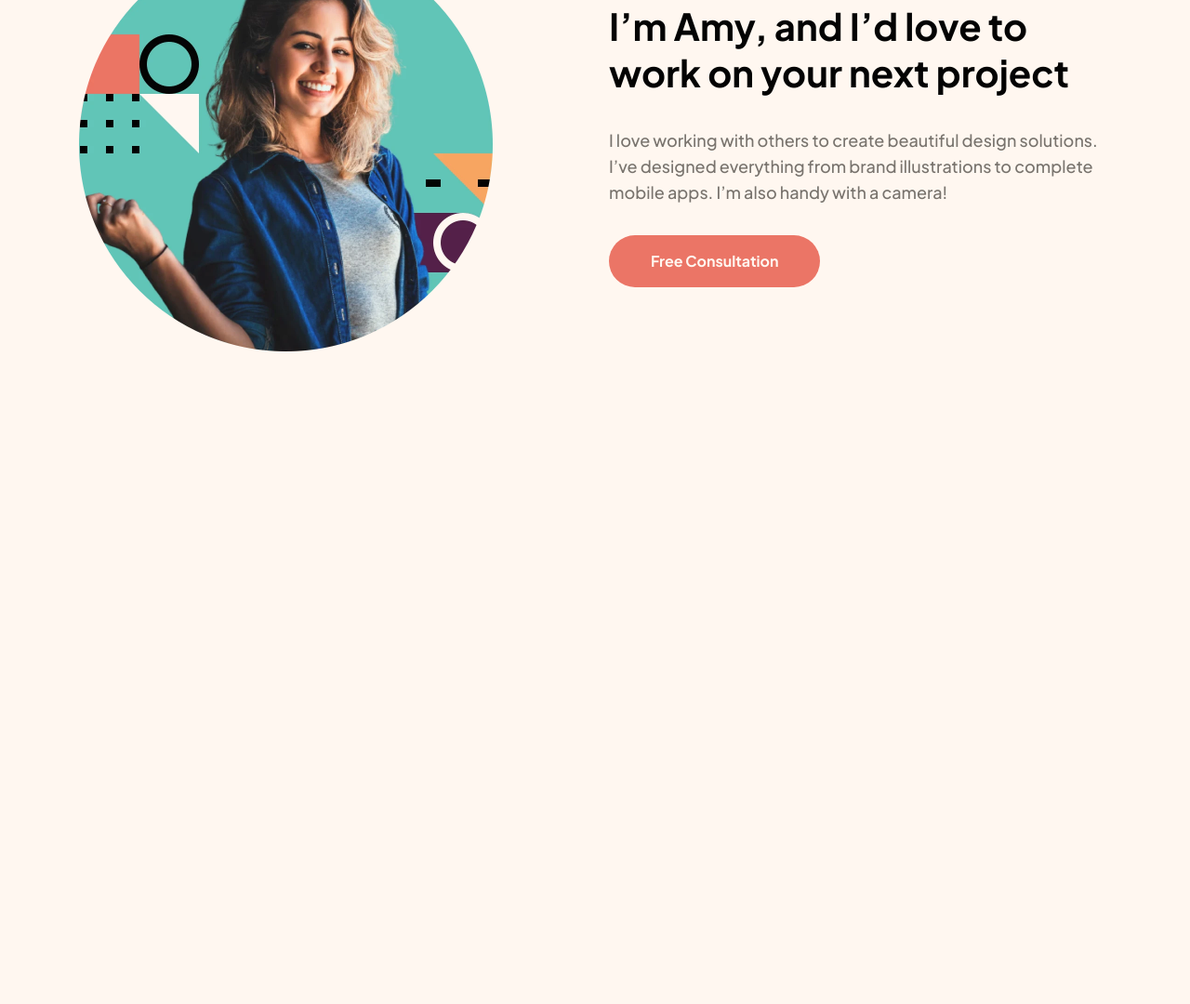
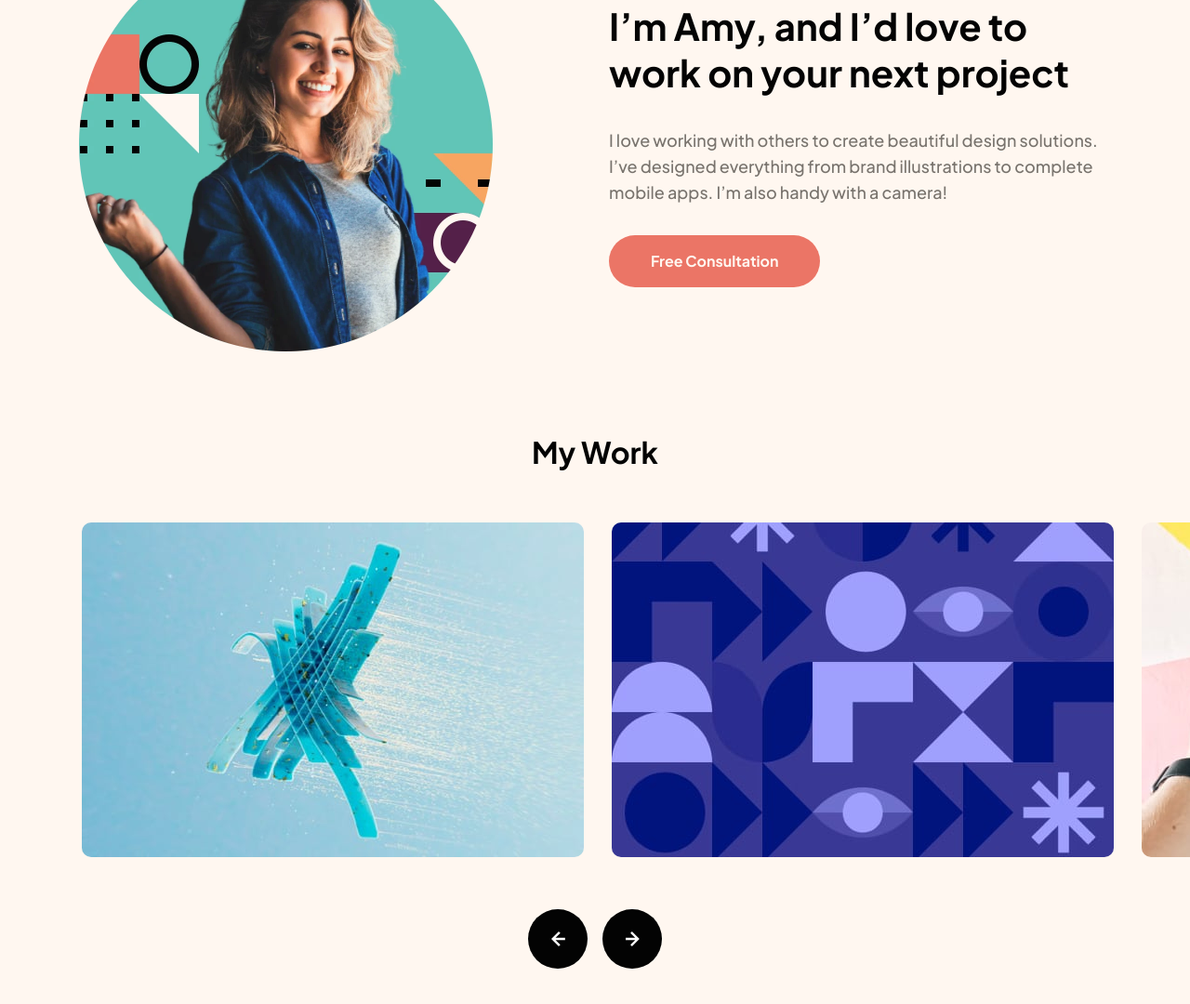
Before and after one commit to enriquesamudio99/fm-single-page-design-portfolio, a plain HTML site: page index.html in a window 1280 px wide. Shown: the part 960-2040 px from the top of the page at 93% size. Before the commit the page ends 1338 px from the top, so only its background shows below. Drawn offline with Linux system fonts and the light colour scheme.

```diff
--- /dev/null
+++ b/assets/scripts/scripts.js
@@ -0,0 +1,35 @@
+const worksGrid = document.getElementById("worksGrid");
+const leftArrow = document.getElementById("leftArrow");
+const rightArrow = document.getElementById("rightArrow");
+
+document.addEventListener("DOMContentLoaded", () => {
+
+    leftArrow.addEventListener("click", () => scroll("left"));
+    rightArrow.addEventListener("click", () => scroll("right"));
+    document.addEventListener("keyup", (e) => scrollByKeyboard(e));
+
+});
+
+const scroll = (direction) => {
+
+    if (direction === 'left') {
+        worksGrid.scrollLeft -= 300;
+    } else {
+        worksGrid.scrollLeft += 300;
+    }
+
+}
+
+const scrollByKeyboard = (e) => {
+
+    if(e.key === "ArrowLeft" || e.key === "ArrowRight") {
+
+        if (e.key === 'ArrowLeft') {
+            worksGrid.scrollLeft -= 300;
+        } else {
+            worksGrid.scrollLeft += 300;
+        }
+
+    }
+
+}
--- a/assets/styles/styles.css
+++ b/assets/styles/styles.css
@@ -91,6 +91,10 @@ button {
 a {
     text-decoration: none;
     color: var(--clr-black);
+}
+
+ul, ol {
+    list-style: none;
 }
 
 h1 {
@@ -459,8 +463,111 @@ h1 {
     }
 }
 
-@media (width >= 768px) {
+@media (width >= 1200px) {
     .about__btn {
         margin: 2rem 0 0;
     }
 }
+
+/* Works */
+.works {
+    margin-top: 6.25rem;
+}
+
+@media (width >= 768px) {
+    .works {
+        margin-top: 7.5rem;
+    }
+}
+
+@media (width >= 1200px) {
+    .works {
+        margin-top: 5.5rem;
+    }
+}
+
+.works__title {
+    text-align: center;
+    font-size: var(--fs-heading-xs);
+    line-height: var(--lh-heading-xs);
+}
+
+@media (width >= 768px) {
+    .works__title {
+        font-size: var(--fs-heading-md);
+        line-height: var(--lh-heading-md);
+    }
+}
+
+.works__grid {
+    margin-top: 2rem;
+    padding: 0 5.5rem;
+    display: flex;
+    align-items: center;
+    gap: .9375rem;
+    overflow-x: scroll;
+    scroll-snap-type: x mandatory;
+    scroll-behavior: smooth;
+    -ms-overflow-style: none;
+    scrollbar-width: none;
+}
+
+.works__grid::-webkit-scrollbar {
+    display: none;
+}
+
+@media (width >= 768px) {
+    .works__grid {
+        margin-top: 3.5rem;
+        gap: 1.875rem;
+    }
+}
+
+.work {
+    scroll-snap-align: center;
+}
+
+.work__container {
+    width: 270px;
+    height: 180px;
+    cursor: pointer;
+}
+
+@media (width >= 768px) {
+    .work__container {
+        width: 540px;
+        height: 360px;
+    }
+}
+
+.work__img {
+    width: 100%;
+    height: 100%;
+    object-fit: cover;
+    border-radius: 10px;
+}
+
+.works__options {
+    margin-top: 3.5rem;
+    display: flex;
+    align-items: center;
+    justify-content: center;
+    column-gap: 1rem;
+    /* Quitar */
+    margin-bottom: 2.5rem;
+}
+
+.works__option {
+    width: 4rem;
+    height: 4rem;
+    background-color: var(--clr-black);
+    border-radius: 50%;
+    display: flex;
+    align-items: center;
+    justify-content: center;
+    transition: background-color .2s ease-in-out;
+}
+
+.works__option:hover {
+    background-color: var(--clr-galactic-blue);
+}
--- a/index.html
+++ b/index.html
@@ -83,15 +83,51 @@
                 </div>
             </div>
         </section>
+
+        <section class="works">
+            <div class="works__container">
+                <h2 class="works__title">My Work</h2>
+                <ul class="works__grid" id="worksGrid">
+                    <li class="work">
+                        <div class="work__container">
+                            <img src="./assets/images/image-slide-1.jpg" alt="Slide Image 1" class="work__img">
+                        </div>
+                    </li>
+                    <li class="work">
+                        <div class="work__container">
+                            <img src="./assets/images/image-slide-2.jpg" alt="Slide Image 2" class="work__img">
+                        </div>
+                    </li>
+                    <li class="work">
+                        <div class="work__container">
+                            <img src="./assets/images/image-slide-3.jpg" alt="Slide Image 3" class="work__img">
+                        </div>
+                    </li>
+                    <li class="work">
+                        <div class="work__container">
+                            <img src="./assets/images/image-slide-4.jpg" alt="Slide Image 4" class="work__img">
+                        </div>
+                    </li>
+                    <li class="work">
+                        <div class="work__container">
+                            <img src="./assets/images/image-slide-5.jpg" alt="Slide Image 5" class="work__img">
+                        </div>
+                    </li>
+                </ul>
+                <div class="works__options">
+                    <button type="button" class="works__option" id="leftArrow">
+                        <img src="./assets/images/icon-arrow-left.svg" alt="Arrow Left Icon" class="works__option-img">
+                    </button>
+                    <button type="button" class="works__option" id="rightArrow">
+                        <img src="./assets/images/icon-arrow-right.svg" alt="Arrow Right Icon" class="works__option-img">
+                    </button>
+                </div>
+            </div>
+        </section>
+
     </main>
-<!--
 
-    I’m Amy, and I’d love to work on your next project
-
-    I love working with others to create beautiful design solutions. I’ve designed everything from brand illustrations
-    to complete mobile apps. I’m also handy with a camera!
-
-    Free Consultation
+    <!--
 
     My Work
 
@@ -102,7 +138,9 @@
 
     Free Consultation
 
-    Free Consultation -->
+    Free Consultation
+     -->
 
+    <script src="./assets/scripts/scripts.js"></script>
 </body>
 </html>
```
